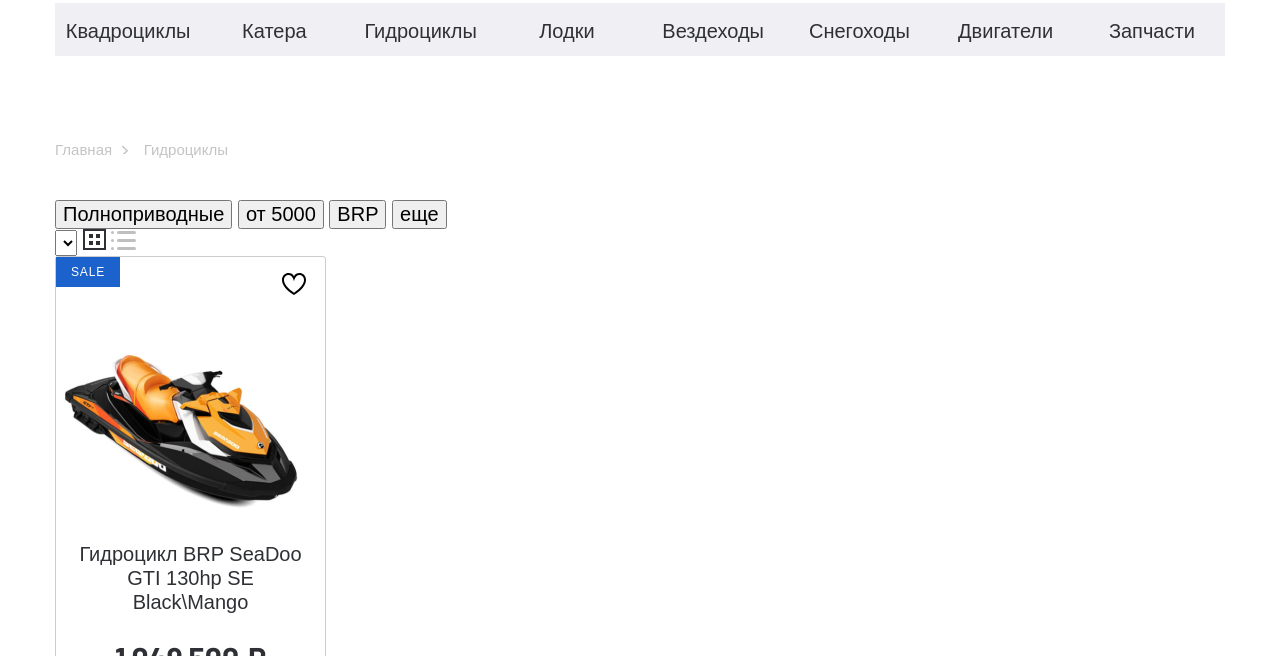
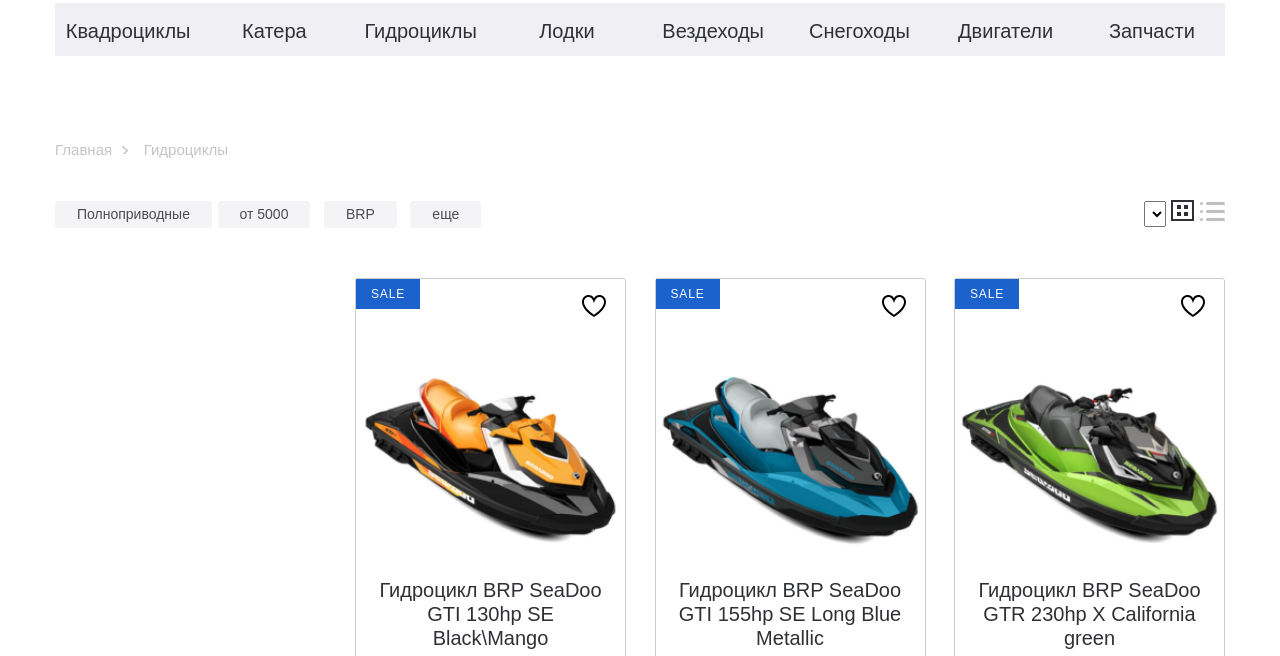
Before and after one commit to berryalien/drive-moto, a plain HTML site: page catalog.html in a window 1280 px wide. Shown: the part 119-775 px from the top of the page. Drawn offline with nearby package versions, Linux system fonts and the light colour scheme.

Commit message:
added styles for the catalog section

```diff
--- a/css/style.css
+++ b/css/style.css
@@ -474,7 +474,6 @@ body {
 .product-item__wrapper {
   position: relative;
   width: 271px;
-  height: 100%;
   border: 1px solid #CDCDCD;
   border-radius: 3px;
 }
@@ -706,3 +705,76 @@ body {
   font-size: 10px;
   margin: 0 40px;
 }
+
+.catalog {
+  margin-bottom: 100px;
+}
+
+.catalog__title {
+  font-weight: bold;
+  font-family: 'SFProDisplay-Bold', sans-serif;
+  font-size: 30px;
+  line-height: 36px;
+  margin-bottom: 26px;
+}
+
+.catalog__filter {
+  display: flex;
+  justify-content: space-between;
+  margin-bottom: 50px;
+}
+
+.catalog__filter-items button {
+  font-size: 14px;
+  line-height: 17px;
+  opacity: 0.7;
+  background-color: #F0F0F4;
+  border-radius: 3px;
+  border: none;
+  padding: 5px 22px;
+  cursor: pointer;
+}
+
+.catalog__filter-items button+button {
+  margin-right: 8px;
+  cursor: pointer;
+}
+
+.catalog__filter-btn button {
+  background-color: transparent;
+  border: none;
+  cursor: pointer;
+  margin: 0;
+  padding: 0;
+}
+
+.catalog__filter-btn button+button {
+  margin-left: 10px;
+}
+
+button.catalog__filter-btngrid {}
+
+button.catalog__filter-btnline {}
+
+.catalog__inner {
+  display: flex;
+}
+
+.catalog__inner-aside {
+  min-width: 290px;
+  margin-right: 10px;
+}
+
+.catalog__inner-list {
+  display: flex;
+  justify-content: space-between;
+  flex-wrap: wrap;
+}
+
+.catalog__inner-list .product-item__wrapper {
+  margin-bottom: 30px;
+}
+
+.product-item__img {
+  width: 100%;
+}
```
